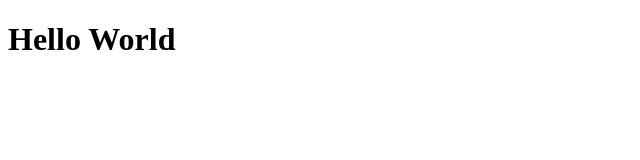
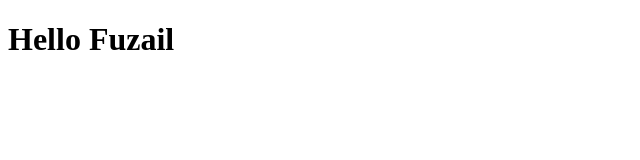
Before and after one commit to fuzail-afsar/bootcamp, a plain HTML site: page index.html in a window 1280 px wide. Shown: the full height of the page, 0-640 px from the left. Drawn offline with Linux system fonts and the light colour scheme.

Commit message:
action with surge

```diff
--- a/index.html
+++ b/index.html
@@ -6,6 +6,6 @@
     <title>Bootcamp Html</title>
 </head>
 <body>
-    <h1>Hello World</h1>
+    <h1>Hello Fuzail</h1>
 </body>
 </html>
```
